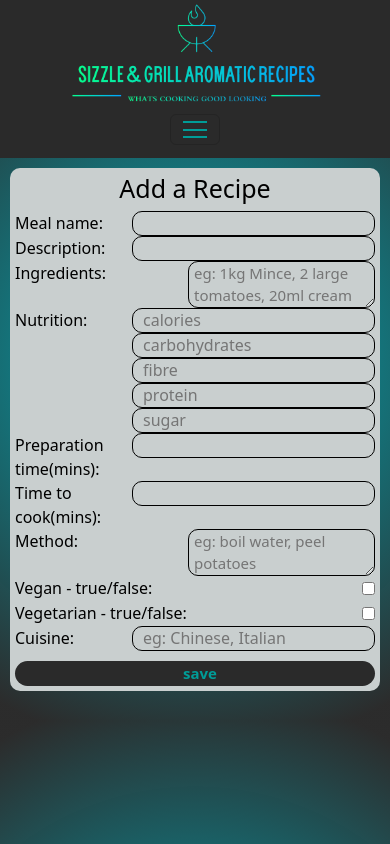
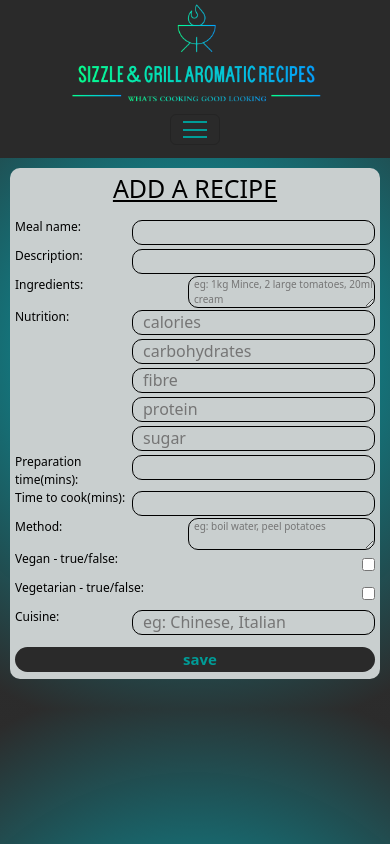
Before and after one commit to samjaygill/recipes_client, a React (Create React App) app: page /createrecipe in a window 390 px wide. Built offline with nearby package versions, Linux system fonts and the light colour scheme; no server answers.

Commit message:
styling for create

```diff
--- a/src/components/RecipeCreate.css
+++ b/src/components/RecipeCreate.css
@@ -78,4 +78,23 @@ label {
     margin: 10px;
     padding: 5px;
   }
+
+  .rc-header{
+    margin-bottom: 15px;
+    text-decoration: underline;
+    text-transform: uppercase;
+  }
+
+  textarea#method,
+  textarea#ingredients{
+    font-size: 10px;
+  }
+  label{
+    font-size: 12px;
+  }
+
+  input{
+    margin: 2px 0;
+    border-radius: 10px;
+  }
 }
```
